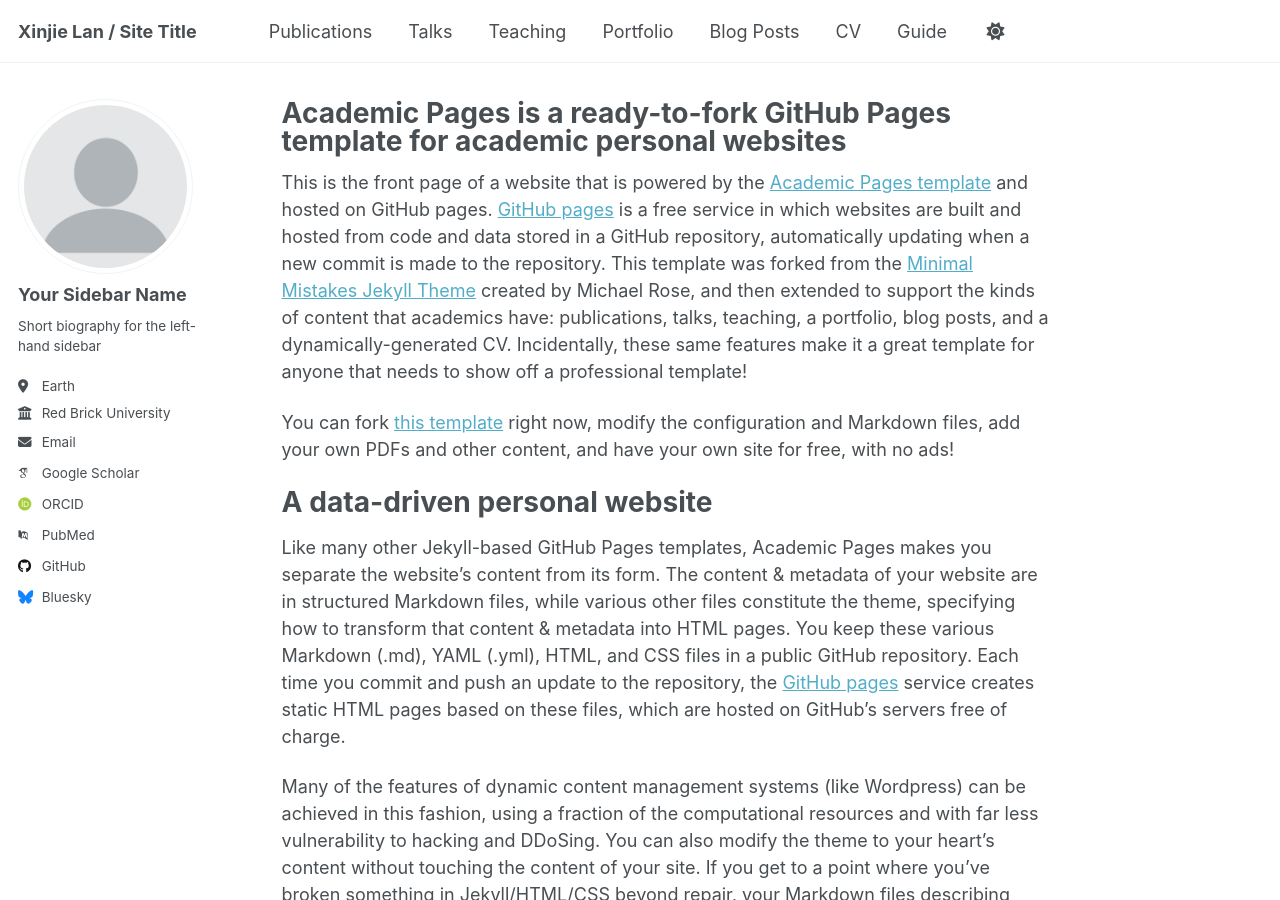
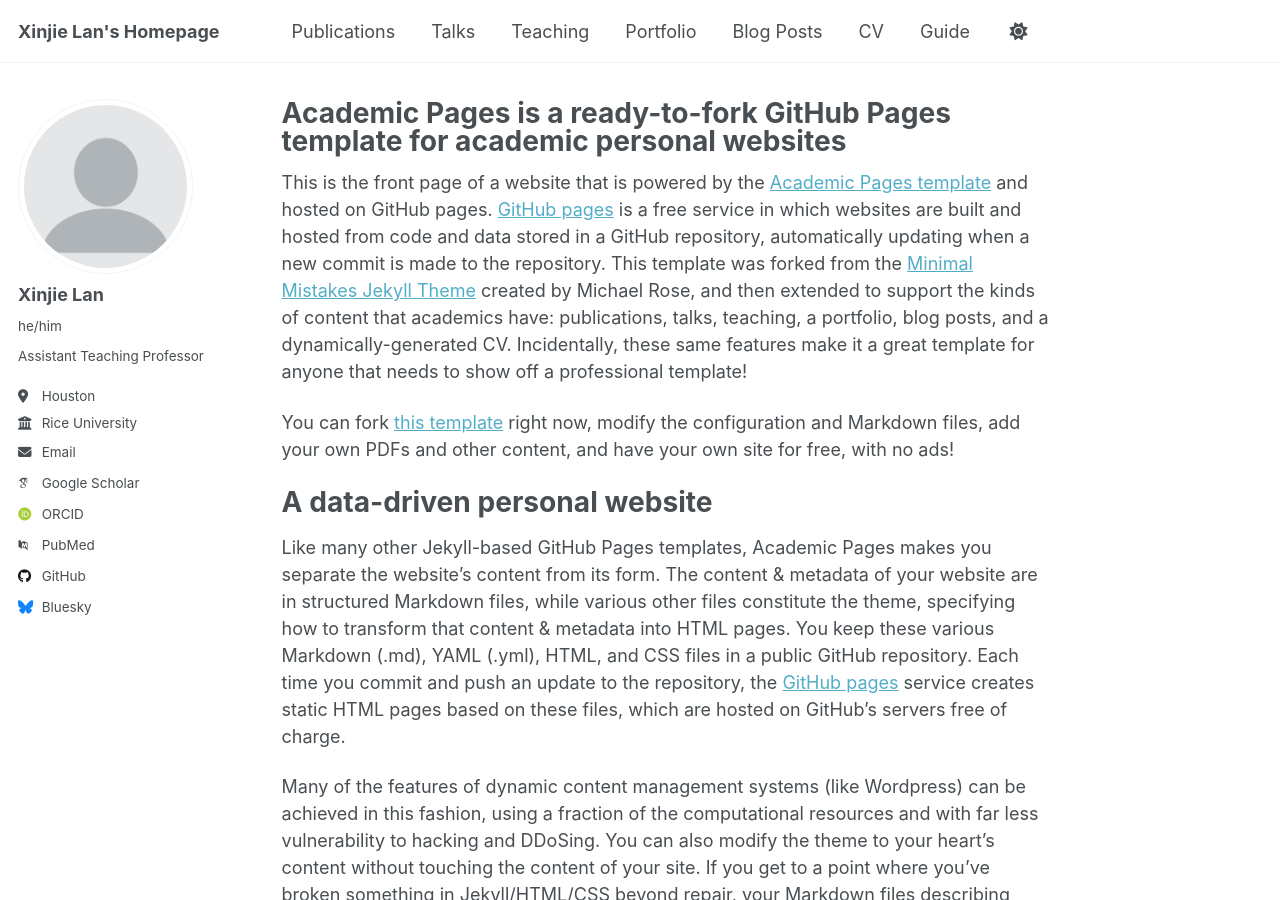
Before and after one commit to xinjie-ethan-lan/xinjie-ethan-lan.github.io, a Jekyll site: the page built from _pages/about.md, in a window 1280 px wide and 900 px high. Built offline with Jekyll 4.4.1, drawn with Linux system fonts in a browser that asks for light colours; some web fonts are replaced; a script that is not in the unit is left out.

Commit message:
Update _config.yml

```diff
--- a/_config.yml
+++ b/_config.yml
@@ -9,7 +9,7 @@
 # Basic Site Settings
 locale                   : "en-US"
 site_theme               : "default"
-title                    : "Xinjie Lan / Site Title"
+title                    : "Xinjie Lan's Homepage"
 title_separator          : "-"
 name                     : &name "Your Name"
 description              : &description "personal description"
@@ -23,18 +23,18 @@ repository               : "academicpages/academicpages.github.io"
 author:
   # Biographic information
   avatar           : "profile.png"
-  name             : "Your Sidebar Name"
-  pronouns         : # example: "she/her"
-  bio              : "Short biography for the left-hand sidebar"
-  location         : "Earth"
-  employer         : "Red Brick University"
+  name             : "Xinjie Lan"
+  pronouns         : "he/him"
+  bio              : "Assistant Teaching Professor"
+  location         : "Houston"
+  employer         : "Rice University"
   uri              : # URL
-  email            : "none@example.org"
+  email            : "xl116@rice.edu"
 
   # Academic websites
   academia         : # URL
   arxiv            : # URL - Update with the correct link to your profile
-  googlescholar    : "https://scholar.google.com/citations?user=PS_CX0AAAAAJ"
+  googlescholar    : "https://scholar.google.com/citations?user=eph4kvgAAAAJ"
   impactstory      : # URL
   orcid            : "http://orcid.org/yourorcidurl"
   semantic         : # URL
```
